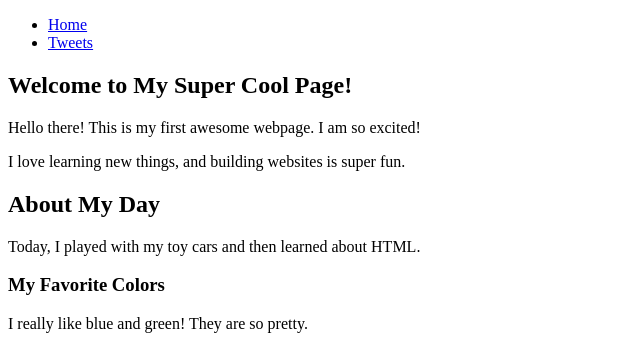
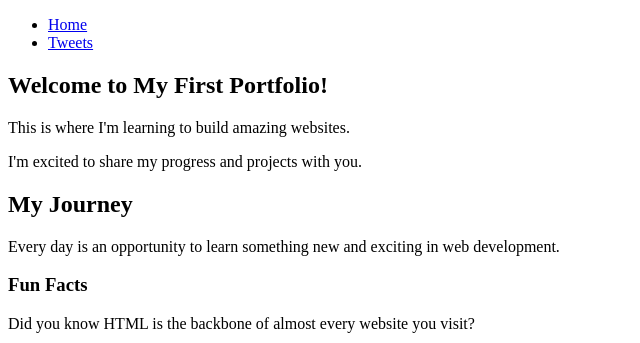
Before and after one commit to valentinevalz/My_First_Portfolio, a plain HTML site: page html_basic/html_basic/index.html in a window 1280 px wide. Shown: the top 343 px of the page, without its empty margins (0-640 px from the left). Drawn offline with Linux system fonts and the light colour scheme.

Commit message:
Update HTML files in html_basic directory

```diff
--- a/html_basic/html_basic/index.html
+++ b/html_basic/html_basic/index.html
@@ -1,7 +1,7 @@
 <!DOCTYPE html>
 <html>
 <head>
-    <title>Valentine Jide's Web Page</title>
+    <title>Valentine Jide's Home Page</title>
 </head>
 <body>
     <header>
@@ -15,21 +15,19 @@
 
     <main>
         <article>
-            <h1>Welcome to My Super Cool Page!</h1>
-            <p>Hello there! This is my first awesome webpage. I am so excited!</p>
-            <p>I love learning new things, and building websites is super fun.</p>
-
-            <h2>About My Day</h2>
-            <p>Today, I played with my toy cars and then learned about HTML.</p>
-
-            <h3>My Favorite Colors</h3>
-            <p>I really like blue and green! They are so pretty.</p>
+            <h1>Welcome to My First Portfolio!</h1>
+            <p>This is where I'm learning to build amazing websites.</p>
+            <p>I'm excited to share my progress and projects with you.</p>
+            <h2>My Journey</h2>
+            <p>Every day is an opportunity to learn something new and exciting in web development.</p>
+            <h3>Fun Facts</h3>
+            <p>Did you know HTML is the backbone of almost every website you visit?</p>
 
             <a href="https://alx.africa/" target="_blank">
-                <img src="https://i.ibb.co/gTDZZT8/ALX-Logo-07.png" alt="ALX Logo">
+                <img src="https://i.ibb.co/gTDZZT8/ALX-Logo-07.png" alt="ALX Africa Logo">
             </a>
 
-            <h2>Our Learner Friends</h2>
+            <h2>Learners Information</h2>
             <table>
                 <thead>
                     <tr>
@@ -61,8 +59,7 @@
                     </tr>
                 </tbody>
             </table>
-        </article>
-
+            </article>
         <aside>
             <p>placeholder to add comment thread later</p>
         </aside>
```
Also changed, not shown: html_basic/html_basic/tweets.html (+5 -6 lines).
